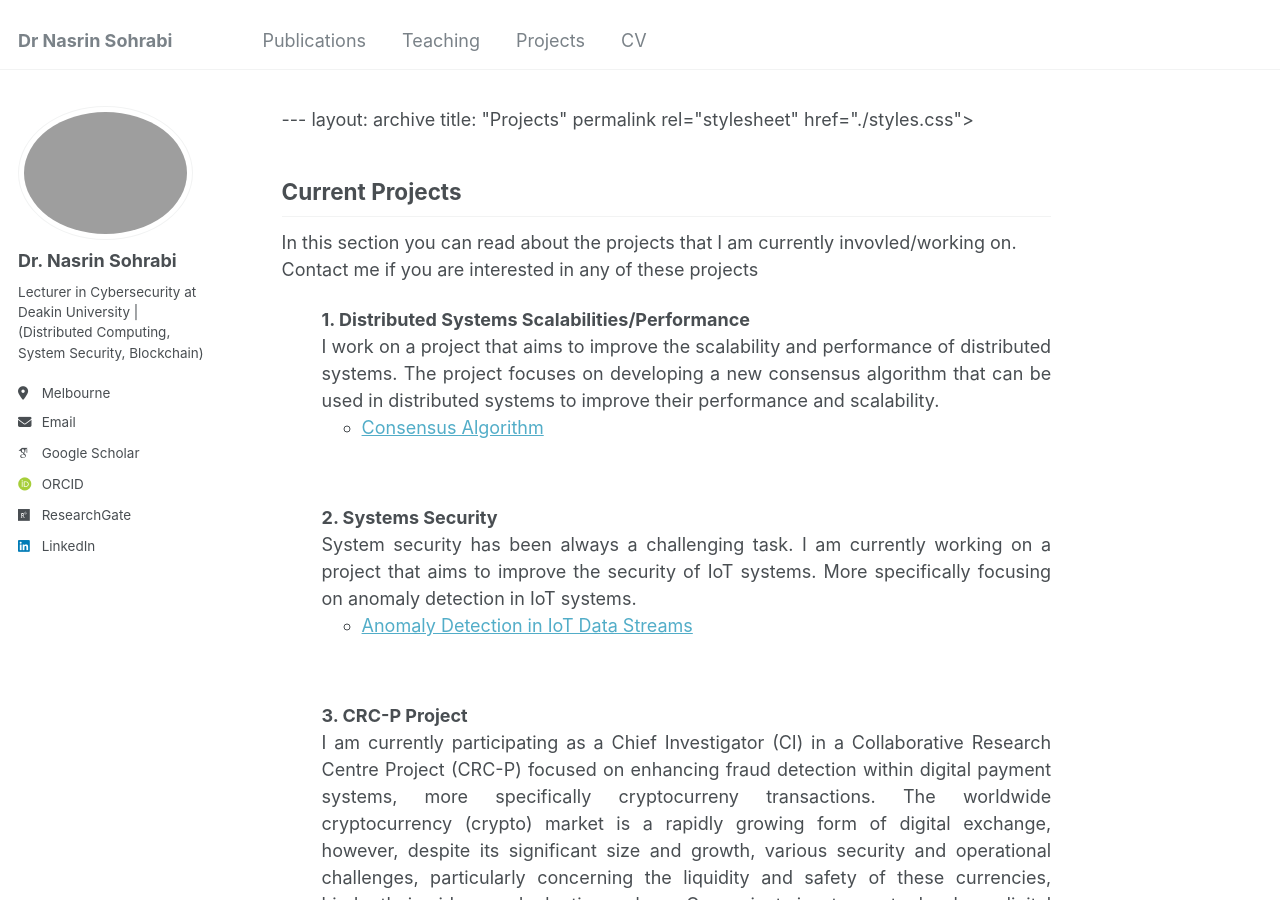
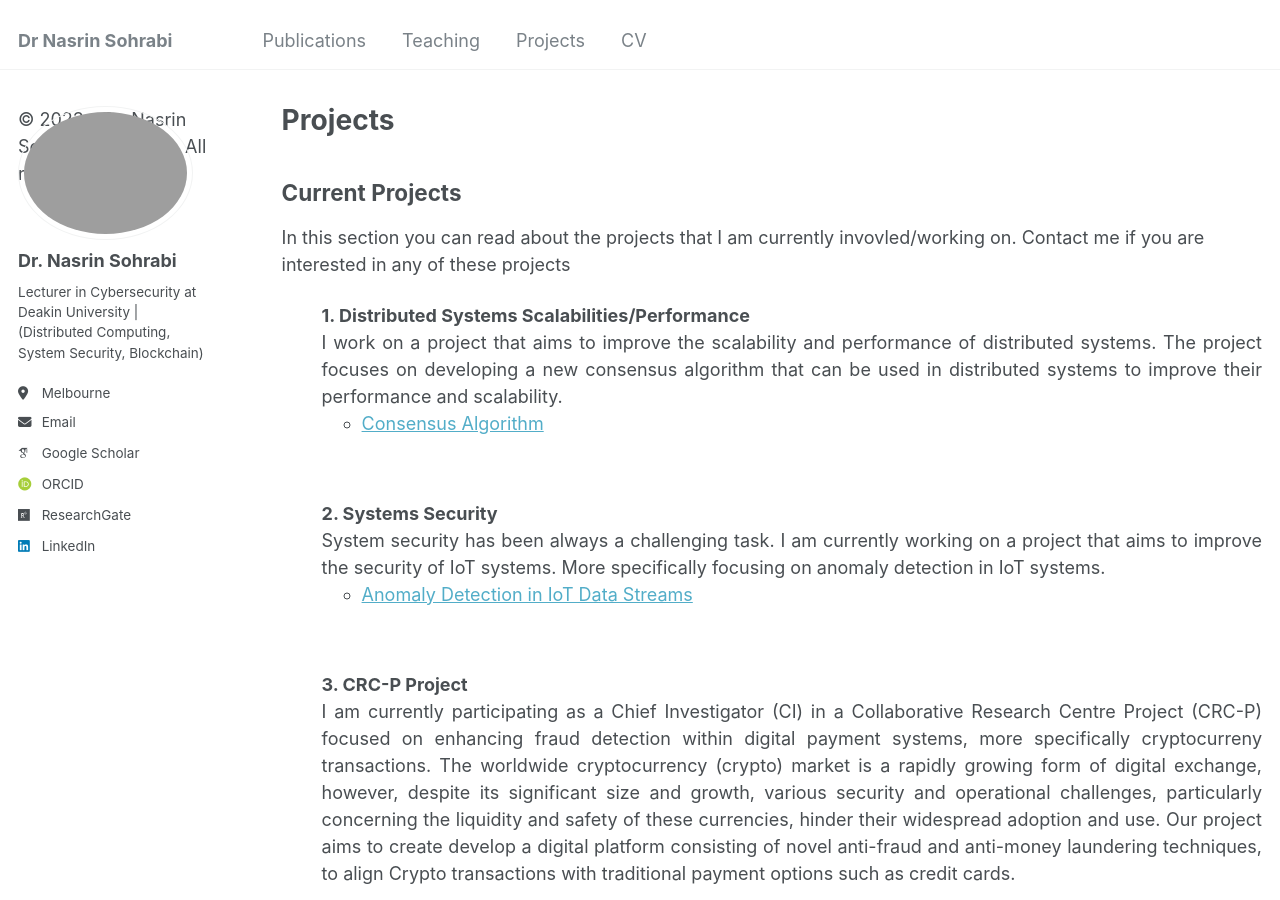
Before and after one commit to Nasrin-Sohrabi/Nasrin-Sohrabi.github.io, a Jekyll site: the page built from _pages/projects.html, in a window 1280 px wide and 900 px high. Built offline with Jekyll 4.4.1, drawn with Linux system fonts in a browser that asks for light colours; some web fonts are replaced.

Commit message:
updating the news

```diff
--- a/_pages/projects.html
+++ b/_pages/projects.html
@@ -1,8 +1,12 @@
 ---
 layout: archive
 title: "Projects"
-permalink rel="stylesheet" href="./styles.css">
+permalink: /projects/
+author_profile: true
+---
 
+
+{% include base_path %}
 
     <!-- <nav style="background-color: #0f0839;">
         <a style="float: left; margin-right: 20%; font-size: larger; color: white;">Dr. Nasrin Sohrabi</a>
@@ -99,6 +103,3 @@ permalink rel="stylesheet" href="./styles.css">
 <footer>
     <p>&copy; 2023 - Dr. Nasrin Sohrabi Web Page. All rights reserved.</p>
 </footer>
-
-</body>
-</html>
```
